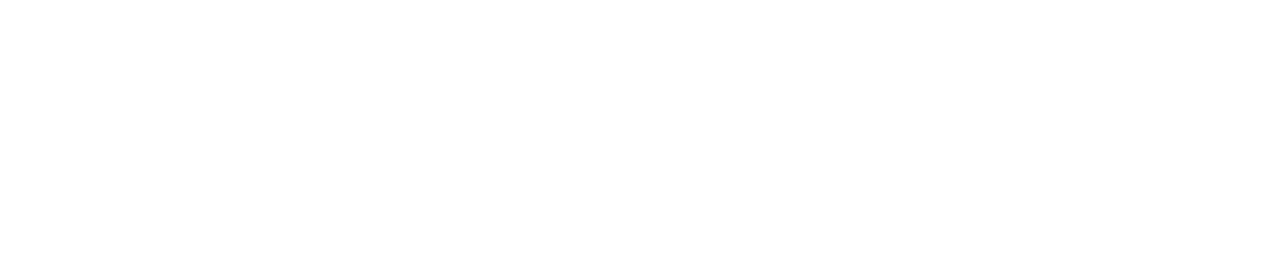
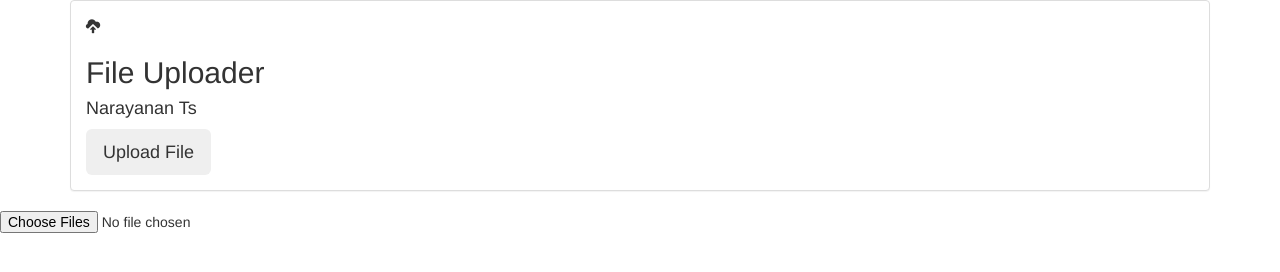
Before and after one commit to narayanants/file-upload-using-nodejs, a website: page views/index.html in a window 1280 px wide. Drawn offline with nearby package versions, Linux system fonts and the light colour scheme; files that its build step writes are made by us from their sources.

Commit message:
added File upload

```diff
--- a/views/index.html
+++ b/views/index.html
@@ -11,10 +11,31 @@
 	<link href='https://fonts.googleapis.com/css?family=Raleway' rel='stylesheet' type='text/css'>
   	<link rel="stylesheet" href="https://maxcdn.bootstrapcdn.com/bootstrap/3.3.7/css/bootstrap.min.css">
   	<link rel="stylesheet" type="text/css" href="css/styles.css">
+  	<!-- HTML5 shim and Respond.js for IE8 support of HTML5 elements and media queries -->
+    <!-- WARNING: Respond.js doesn't work if you view the page via file:// -->
+    <!--[if lt IE 9]>
+      <script src="https://oss.maxcdn.com/html5shiv/3.7.3/html5shiv.min.js"></script>
+      <script src="https://oss.maxcdn.com/respond/1.4.2/respond.min.js"></script>
+    <![endif]-->
 </head>
 <body>
 	<div class="container">
-
+		<div class="row">
+			<div class="col-xs-12">
+				<div class="panel panel-default">
+					<div class="panel-body">
+						<span class="glyphicon glyphicon-cloud-upload"></span>
+						<h2>File Uploader</h2>
+						<h4>Narayanan Ts</h4>
+						<button class="btn btn-lg upload-btn" type="button">Upload File</button>
+					</div>
+				</div>
+			</div>
+		</div>
 	</div>
+	<input type="file" name="uploads[]" id="upload-right" multiple="multiple"><br>
+	<script src="https://code.jquery.com/jquery-2.2.0.min.js"></script>
+  	<script src="https://maxcdn.bootstrapcdn.com/bootstrap/3.3.6/js/bootstrap.min.js"></script>
+  	<script type="text/javascript" src="js/uploads.js"></script>
 </body>
 </html>
```
